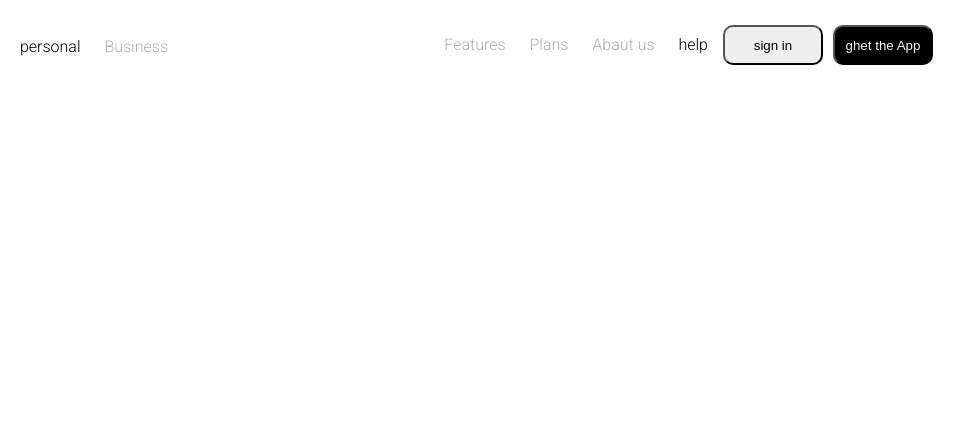
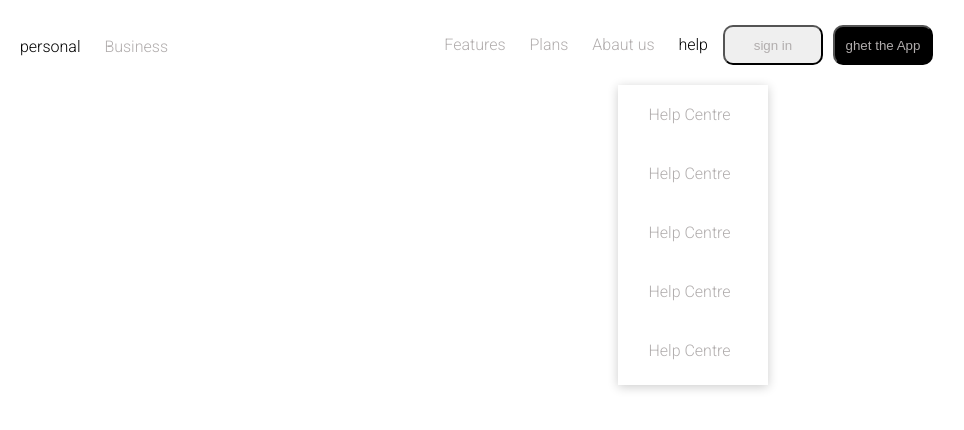
Before and after one commit to merlino79/js-html-css-revolut, a plain HTML site: page index.html in a window 1280 px wide. Shown: the full height of the page, 194-1158 px from the left. Drawn offline with nearby package versions, Linux system fonts and the light colour scheme.

Commit message:
costruzione box help

```diff
--- a/asset/css/style.css
+++ b/asset/css/style.css
@@ -39,6 +39,7 @@ header {
 ul {
     list-style: none;
     text-decoration: none;
+    cursor: pointer;
 }
 
 .link-sx .link-dx,
@@ -86,9 +87,33 @@ a {
     border-radius: 10px;
     margin: 5px;
     height: 40px;
+    cursor: pointer;
 }
 
 .dx {
     background-color: black;
     color: aliceblue;
 }
+
+
+/* drop menu */
+
+.drop-help {
+    position: relative;
+}
+
+.help-menu {
+    position: absolute;
+    left: -50px;
+    top: 50px;
+    width: 150px;
+    height: 300px;
+    background-color: aqua;
+    background-color: white;
+    box-shadow: 0 2px 10px rgba(0, 0, 0, .2);
+}
+
+.help-menu li {
+    display: block;
+    padding: 20px;
+}
--- a/index.html
+++ b/index.html
@@ -12,7 +12,7 @@
 
 
     <link rel="stylesheet" href="asset/css/style.css">
-    <title>js-query</title>
+    <title>js-revolut</title>
 </head>
 
 <body>
@@ -54,8 +54,40 @@
                                 <a href="#">Abaut us</a>
 
                             </li>
-                            <li>
+                            <li class="drop-help">
                                 <a class="black" href="#">help</a>
+                                <div class="help-menu">
+                                    <ul>
+                                        <li>
+                                            <a href="#">
+                                                Help Centre
+                                            </a>
+                                        </li>
+                                        <li>
+                                            <a href="#">
+                                                Help Centre
+                                            </a>
+                                        </li>
+                                        <li>
+                                            <a href="#">
+                                                Help Centre
+                                            </a>
+                                        </li>
+                                        <li>
+                                            <a href="#">
+                                                Help Centre
+                                            </a>
+                                        </li>
+                                        <li>
+                                            <a href="#">
+                                                Help Centre
+                                            </a>
+                                        </li>
+
+
+                                    </ul>
+
+                                </div>
 
                             </li>
 
@@ -64,8 +96,17 @@
 
 
                     </div>
-                    <button class="btn sx">sign in</button>
-                    <button class="btn dx">ghet the App </button>
+                    <button class="btn sx">
+                        <a href="#">
+                            sign in
+
+                        </a>
+                </button>
+                    <button class="btn dx">
+                        <a href="#">
+                            ghet the App
+                        </a>
+                    </button>
 
 
                 </div>
```
